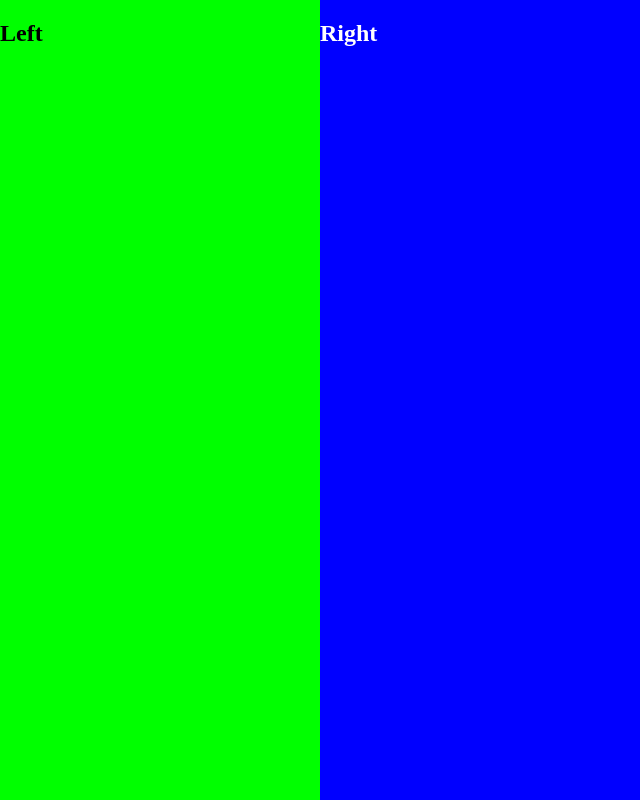
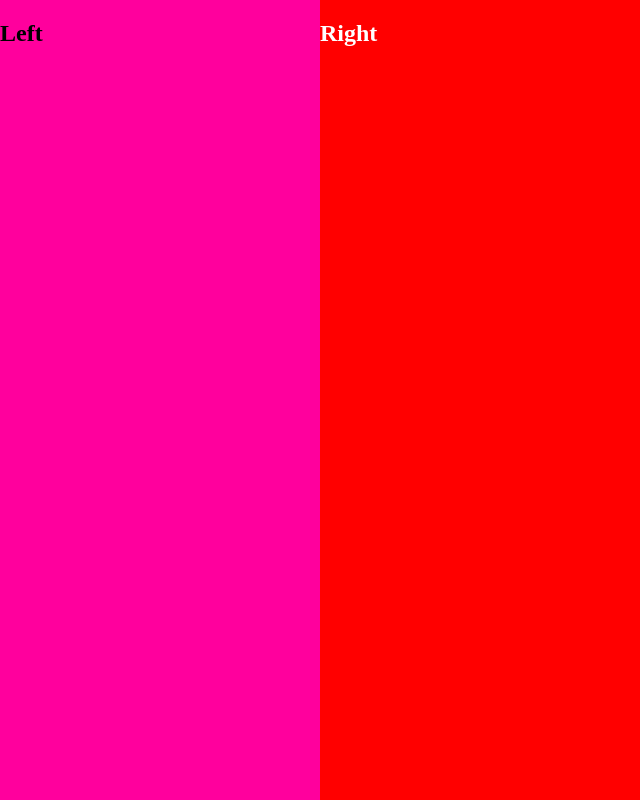
Before and after one commit to insane3000/naviweb-react, a React (Create React App) app: page / in a window 1280 px wide. Shown: the whole page, without its empty margins (0-640 px from the left). Built offline with nearby package versions, Linux system fonts and the light colour scheme.

Commit message:
cambio de color

```diff
--- a/src/styles/_left.scss
+++ b/src/styles/_left.scss
@@ -1,6 +1,6 @@
 .left{
     width: 25%;
     height: 100%;
-    background: lime;
+    background: rgb(255, 0, 157);
     color: black;
 }
--- a/src/styles/_right.scss
+++ b/src/styles/_right.scss
@@ -1,5 +1,5 @@
 .right{
     width: 75%;
     height: 100%;
-    background: blue;
+    background: rgb(255, 0, 0);
 }
```
